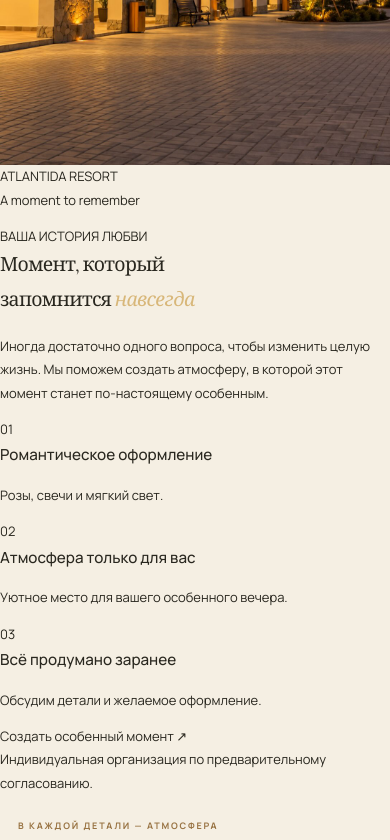
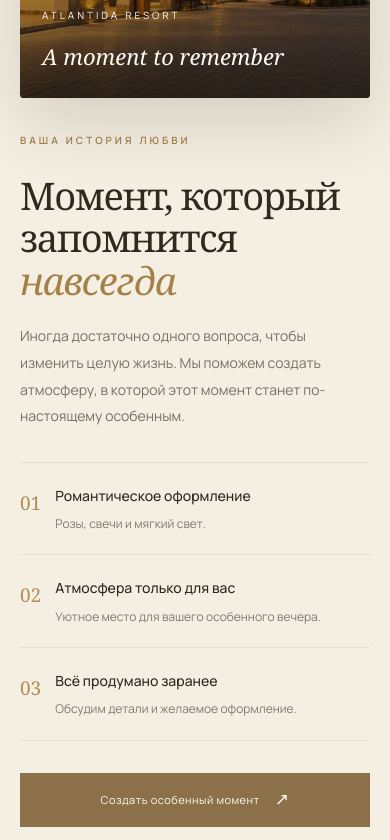
Before and after one commit to sanjarer2-dot/Atlantida-Resort1, a plain HTML site: page index.html in a window 390 px wide. Shown: the part 3794-4634 px from the top of the page. Drawn offline with nearby package versions, Linux system fonts and the light colour scheme.

Commit message:
Update style.css

```diff
--- a/style.css
+++ b/style.css
@@ -1868,3 +1868,221 @@ h2 em {
     transition-duration: 0.01ms !important;
   }
 }
+
+/* ===== ROMANTIC PROPOSAL ===== */
+
+.proposal-section {
+  max-width: 1440px;
+  margin: 0 auto;
+  padding: 100px 7%;
+  display: grid;
+  grid-template-columns: 1fr 0.95fr;
+  align-items: center;
+  gap: clamp(40px, 6vw, 90px);
+  color: #30291f;
+}
+
+.proposal-photo {
+  position: relative;
+  min-height: 560px;
+  overflow: hidden;
+  border-radius: 4px;
+  background: #5a4939;
+  box-shadow: 0 24px 70px rgba(42, 31, 19, 0.16);
+}
+
+.proposal-photo::after {
+  content: "";
+  position: absolute;
+  inset: 0;
+  background: linear-gradient(
+    to top,
+    rgba(25, 20, 14, 0.78),
+    transparent 58%
+  );
+  pointer-events: none;
+}
+
+.proposal-photo img {
+  width: 100%;
+  height: 100%;
+  min-height: 560px;
+  position: absolute;
+  inset: 0;
+  object-fit: cover;
+  transition: transform 0.8s ease;
+}
+
+.proposal-photo:hover img {
+  transform: scale(1.045);
+}
+
+.proposal-photo-label {
+  position: absolute;
+  z-index: 1;
+  bottom: 32px;
+  left: 32px;
+  color: #fffaf1;
+}
+
+.proposal-photo-label span {
+  font-size: 10px;
+  letter-spacing: 3px;
+}
+
+.proposal-photo-label p {
+  margin: 10px 0 0;
+  font-family: Georgia, serif;
+  font-size: 26px;
+  font-style: italic;
+}
+
+.proposal-eyebrow {
+  color: #a58148;
+  font-size: 10px;
+  font-weight: 600;
+  letter-spacing: 3px;
+}
+
+.proposal-content h2 {
+  margin: 22px 0;
+  font-family: Georgia, "Times New Roman", serif;
+  font-size: clamp(36px, 4vw, 58px);
+  font-weight: 400;
+  line-height: 1.12;
+}
+
+.proposal-content h2 em {
+  color: #a58148;
+  font-weight: 400;
+}
+
+.proposal-description {
+  max-width: 470px;
+  color: #777064;
+  font-size: 15px;
+  line-height: 1.9;
+}
+
+.proposal-details {
+  margin: 32px 0;
+  border-top: 1px solid #e5ded3;
+}
+
+.proposal-detail {
+  display: flex;
+  gap: 20px;
+  padding: 20px 0;
+  border-bottom: 1px solid #e5ded3;
+}
+
+.proposal-detail > span {
+  padding-top: 3px;
+  color: #b28d53;
+  font-family: Georgia, serif;
+  font-size: 19px;
+}
+
+.proposal-detail h3 {
+  margin: 0 0 6px;
+  font-size: 14px;
+  font-weight: 500;
+}
+
+.proposal-detail p {
+  margin: 0;
+  color: #82796d;
+  font-size: 12px;
+  line-height: 1.7;
+}
+
+.proposal-button {
+  display: inline-flex;
+  min-height: 54px;
+  align-items: center;
+  justify-content: center;
+  gap: 30px;
+  padding: 0 25px;
+  background: #8b7049;
+  color: #fffaf1;
+  text-decoration: none;
+  font-size: 12px;
+  letter-spacing: 0.5px;
+  transition: background 0.25s ease, transform 0.25s ease;
+}
+
+.proposal-button:hover {
+  background: #645035;
+  transform: translateY(-2px);
+}
+
+.proposal-button span {
+  font-size: 17px;
+}
+
+.proposal-note {
+  margin-top: 16px;
+  color: #8a8176;
+  font-size: 11px;
+  line-height: 1.6;
+}
+
+/* Планшеты */
+@media (max-width: 900px) {
+  .proposal-section {
+    padding: 75px 5%;
+    grid-template-columns: 1fr;
+    gap: 38px;
+  }
+
+  .proposal-photo,
+  .proposal-photo img {
+    min-height: 460px;
+  }
+
+  .proposal-content h2 {
+    font-size: clamp(38px, 7vw, 54px);
+  }
+}
+
+/* Телефоны */
+@media (max-width: 520px) {
+  .proposal-section {
+    padding: 55px 20px;
+    gap: 30px;
+  }
+
+  .proposal-photo,
+  .proposal-photo img {
+    min-height: 360px;
+  }
+
+  .proposal-photo-label {
+    bottom: 22px;
+    left: 22px;
+  }
+
+  .proposal-photo-label p {
+    font-size: 22px;
+  }
+
+  .proposal-content h2 {
+    font-size: 38px;
+  }
+
+  .proposal-description {
+    font-size: 14px;
+  }
+
+  .proposal-detail {
+    gap: 14px;
+  }
+
+  .proposal-button {
+    width: 100%;
+    box-sizing: border-box;
+    gap: 15px;
+    padding: 0 14px;
+    font-size: 11px;
+  }
+}
```
